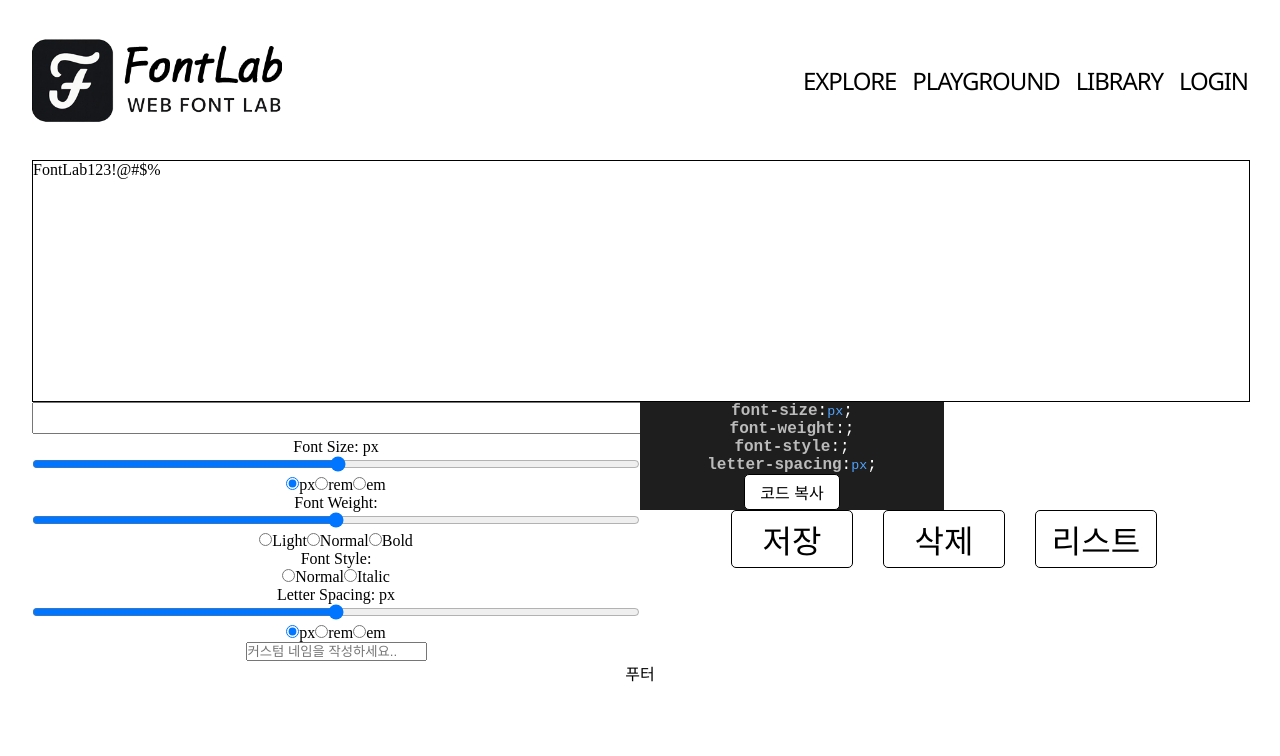
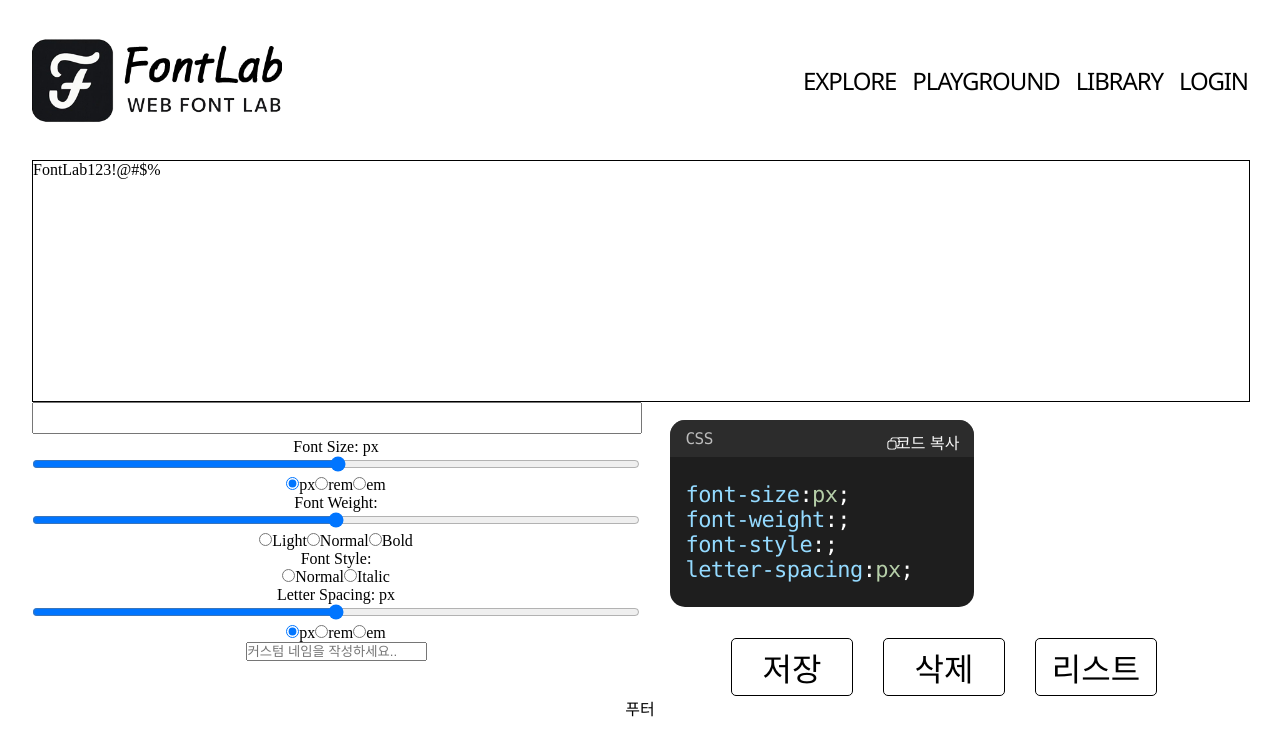
Before and after one commit to miiinhoo/Front-Fontlab, a React (Vite) app: page /playground/settings/1 in a window 1280 px wide. Shown: the top 756 px of the page. Built offline with nearby package versions, Linux system fonts and the light colour scheme; no server answers; the database is empty.

Commit message:
fix : 코드 복사기능 스타일 수정본

```diff
--- a/src/App.scss
+++ b/src/App.scss
@@ -149,24 +149,42 @@ section{
       flex: 1;
       .codes{
         width:50%;
+        text-indent: 5%;
         background-color: #1E1E1E;
-        font-family: 'd2coding', monospace;
+        font-family: Consolas, 'Courier New', monospace;
+        font-size: 22px;
+        border-radius: 15px;
+        overflow: hidden;
+        text-align: left;
+        letter-spacing: -0.6px;
         color: white;
+        position: relative;
+        margin: 3% 0 0 5%;
+        h3{
+          font-weight: normal;
+          background-color: #333333;
+          opacity: 0.7;
+          font-size: 16px;
+          padding: 3% 0;
+        }
         strong{
-          color:#BBB;
+           color: #94daff;
+          font-weight: normal;
         }
         span{
-          color: #fff;
+          color: #CE9178;
+          &.lightgreen{
+            color: #B5CEA8;
+          }
         }
-        small{
-          color: #4FA3FF;
-        }
+
       }
       .btn-row{
       display : flex;
       align-items: center;
       justify-content: center;
       gap: 5%;
+      margin-top: 5%;
       button{
         width: calc(20%);
         font-size: 2rem;
--- a/src/components/common/Button.scss
+++ b/src/components/common/Button.scss
@@ -4,4 +4,22 @@ button{
     border: 1px solid;
     border-radius: 5px;
     padding: 5px 15px;
+    &.copybtn{
+        padding-left: 6%;
+        position: absolute;
+        top:5px;right: 0;
+        background-color: unset;
+        color: whitesmoke;
+        border: none;
+        &::after{
+            content: "";
+            display: block;
+            width: 20px;
+            height: 20px;
+            background: url(../../imgs/copybtn.svg) center center no-repeat;
+            background-size: 15px 15px;
+            position: absolute;
+            top:8px; left:6px;
+        }
+    }
 }
--- a/src/components/common/ButtonComponent.tsx
+++ b/src/components/common/ButtonComponent.tsx
@@ -14,6 +14,7 @@ export default function ButtonComponent({text,cln,types,event}:Props):JSX.Elemen
             <button
             className={cln}
             onClick={event}
+            style={{ cursor: "pointer"}}
             type={types || "button"}
             >
                 {text}
--- a/src/pages/playground/PlaygroundSettings.tsx
+++ b/src/pages/playground/PlaygroundSettings.tsx
@@ -156,8 +156,10 @@ export default function PlaygroundSettings() {
       <div className="right-content">
       {/** 코드 복붙기능 */}
       <div className="codes">
+        <h3>CSS</h3>
+        <br />
         <p className="row">
-          <strong>font-size</strong>:<span>{item.size}</span><small>{item.sizeUnit}</small>;
+          <strong>font-size</strong>:<span className="lightgreen">{item.size}{item.sizeUnit}</span>;
         </p>
         <p className="row">
           <strong>font-weight</strong>:<span>{item.weight}</span>;
@@ -166,8 +168,9 @@ export default function PlaygroundSettings() {
           <strong>font-style</strong>:<span>{item.style}</span>;
         </p>
         <p className="row">
-          <strong>letter-spacing</strong>:<span>{item.spacing}</span><small>{item.spacingUnit}</small>;
+          <strong>letter-spacing</strong>:<span className="lightgreen">{item.spacing}{item.spacingUnit}</span>;
         </p>
+        <br />
         <ButtonComponent
           text="코드 복사"
           event={() => {
```
Also changed, not shown: src/imgs/copybtn.svg (added).
